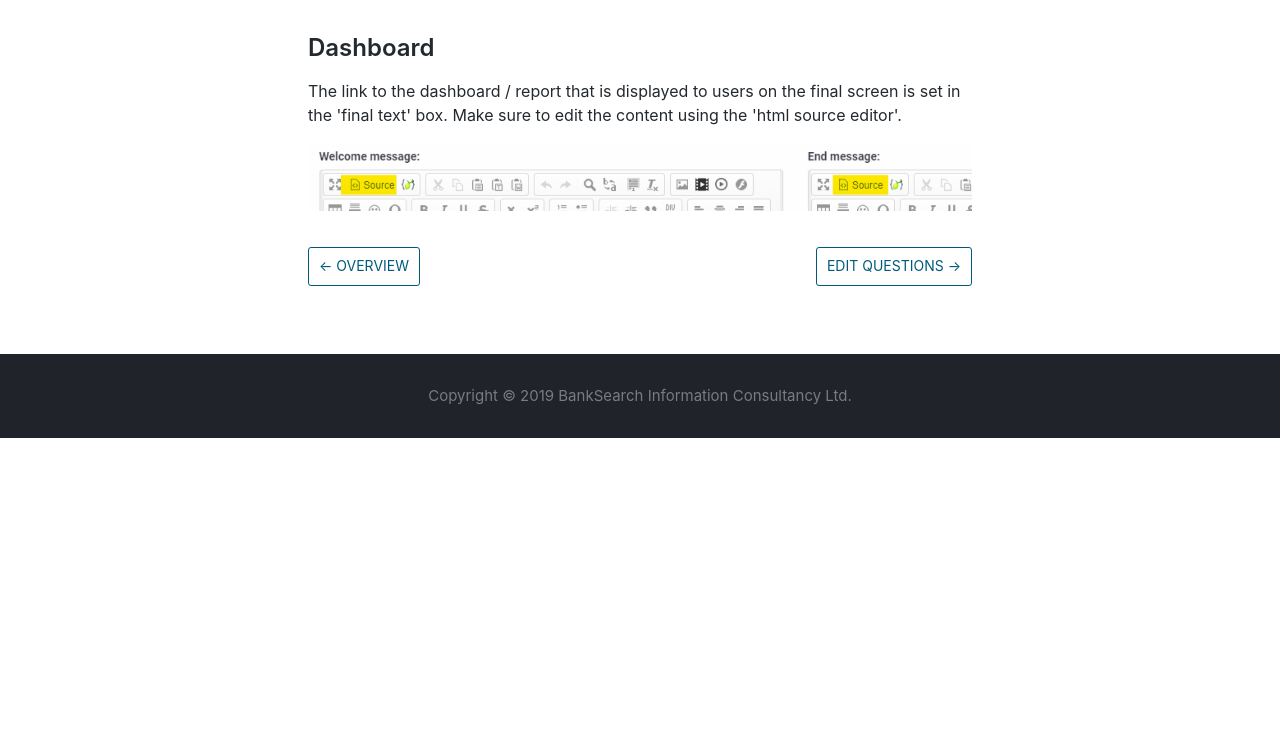
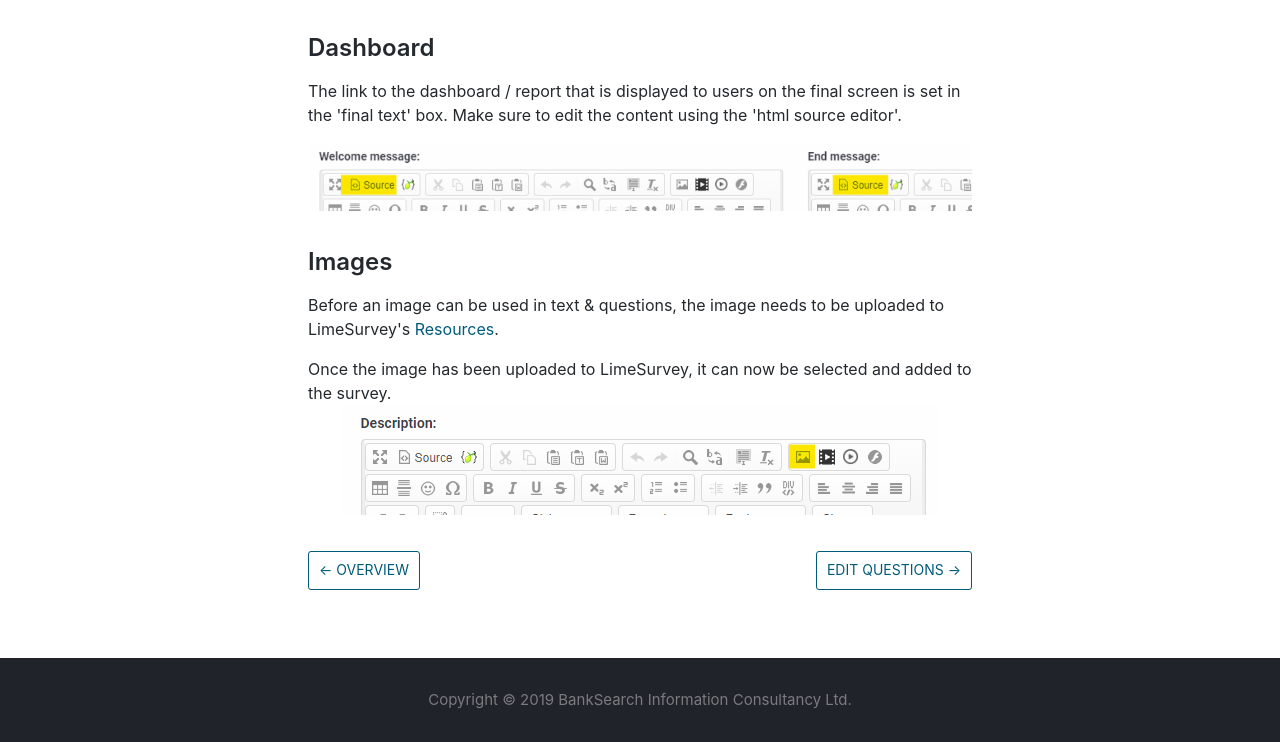
Before and after one commit to msdcanderson/bcu, a plain HTML site: page docs/edit-text.html in a window 1280 px wide. Shown: the part 569-1311 px from the top of the page. Before the commit the page ends 1007 px from the top, so only its background shows below. Drawn offline with nearby package versions, Linux system fonts and the light colour scheme.

Commit message:
Deploy website
Deploy website version based on c29979b4cc25178de27fa79adb42af4da2795ed1

```diff
--- a/docs/edit-text.html
+++ b/docs/edit-text.html
@@ -56,4 +56,8 @@
 <h2><a class="anchor" aria-hidden="true" id="dashboard"></a><a href="#dashboard" aria-hidden="true" class="hash-link"><svg class="hash-link-icon" aria-hidden="true" height="16" version="1.1" viewBox="0 0 16 16" width="16"><path fill-rule="evenodd" d="M4 9h1v1H4c-1.5 0-3-1.69-3-3.5S2.55 3 4 3h4c1.45 0 3 1.69 3 3.5 0 1.41-.91 2.72-2 3.25V8.59c.58-.45 1-1.27 1-2.09C10 5.22 8.98 4 8 4H4c-.98 0-2 1.22-2 2.5S3 9 4 9zm9-3h-1v1h1c1 0 2 1.22 2 2.5S13.98 12 13 12H9c-.98 0-2-1.22-2-2.5 0-.83.42-1.64 1-2.09V6.25c-1.09.53-2 1.84-2 3.25C6 11.31 7.55 13 9 13h4c1.45 0 3-1.69 3-3.5S14.5 6 13 6z"></path></svg></a>Dashboard</h2>
 <p>The link to the dashboard / report that is displayed to users on the final screen is set in the 'final text' box.  Make sure to edit the content using the 'html source editor'.</p>
 <p><img src="/bcu/docs/assets/html-source-editor.png" alt="HTML Source Editor"></p>
-</span></div></article></div><div class="docs-prevnext"><a class="docs-prev button" href="/bcu/docs/ls-overview"><span class="arrow-prev">← </span><span>Overview</span></a><a class="docs-next button" href="/bcu/docs/edit-questions"><span>Edit questions</span><span class="arrow-next"> →</span></a></div></div></div><nav class="onPageNav"><ul class="toc-headings"><li><a href="#text-elements">Text elements</a></li><li><a href="#dashboard">Dashboard</a></li></ul></nav></div><footer class="nav-footer" id="footer"><a href="https://www.banksearch-consultancy.com/" target="_blank" class="banksearchHome"><section class="copyright">Copyright © 2019 BankSearch Information Consultancy Ltd.</section></a></footer></div></body></html>
+<h2><a class="anchor" aria-hidden="true" id="images"></a><a href="#images" aria-hidden="true" class="hash-link"><svg class="hash-link-icon" aria-hidden="true" height="16" version="1.1" viewBox="0 0 16 16" width="16"><path fill-rule="evenodd" d="M4 9h1v1H4c-1.5 0-3-1.69-3-3.5S2.55 3 4 3h4c1.45 0 3 1.69 3 3.5 0 1.41-.91 2.72-2 3.25V8.59c.58-.45 1-1.27 1-2.09C10 5.22 8.98 4 8 4H4c-.98 0-2 1.22-2 2.5S3 9 4 9zm9-3h-1v1h1c1 0 2 1.22 2 2.5S13.98 12 13 12H9c-.98 0-2-1.22-2-2.5 0-.83.42-1.64 1-2.09V6.25c-1.09.53-2 1.84-2 3.25C6 11.31 7.55 13 9 13h4c1.45 0 3-1.69 3-3.5S14.5 6 13 6z"></path></svg></a>Images</h2>
+<p>Before an image can be used in text &amp; questions, the image needs to be uploaded to LimeSurvey's <a href="https://manual.limesurvey.org/Resources" target="_blank" rel="nofollow noreferrer noopener">Resources</a>.</p>
+<p>Once the image has been uploaded to LimeSurvey, it can now be selected and added to the survey.
+<img src="/bcu/docs/assets/html-editor-image.png" alt="HTML Editor - Add image"></p>
+</span></div></article></div><div class="docs-prevnext"><a class="docs-prev button" href="/bcu/docs/ls-overview"><span class="arrow-prev">← </span><span>Overview</span></a><a class="docs-next button" href="/bcu/docs/edit-questions"><span>Edit questions</span><span class="arrow-next"> →</span></a></div></div></div><nav class="onPageNav"><ul class="toc-headings"><li><a href="#text-elements">Text elements</a></li><li><a href="#dashboard">Dashboard</a></li><li><a href="#images">Images</a></li></ul></nav></div><footer class="nav-footer" id="footer"><a href="https://www.banksearch-consultancy.com/" target="_blank" class="banksearchHome"><section class="copyright">Copyright © 2019 BankSearch Information Consultancy Ltd.</section></a></footer></div></body></html>
```
Also changed, not shown: docs/edit-text/index.html (+5 -1 lines), docs/version-control.html (+1 -1 lines), docs/version-control/index.html (+1 -1 lines), docs/assets/html-editor-image.png (added).
